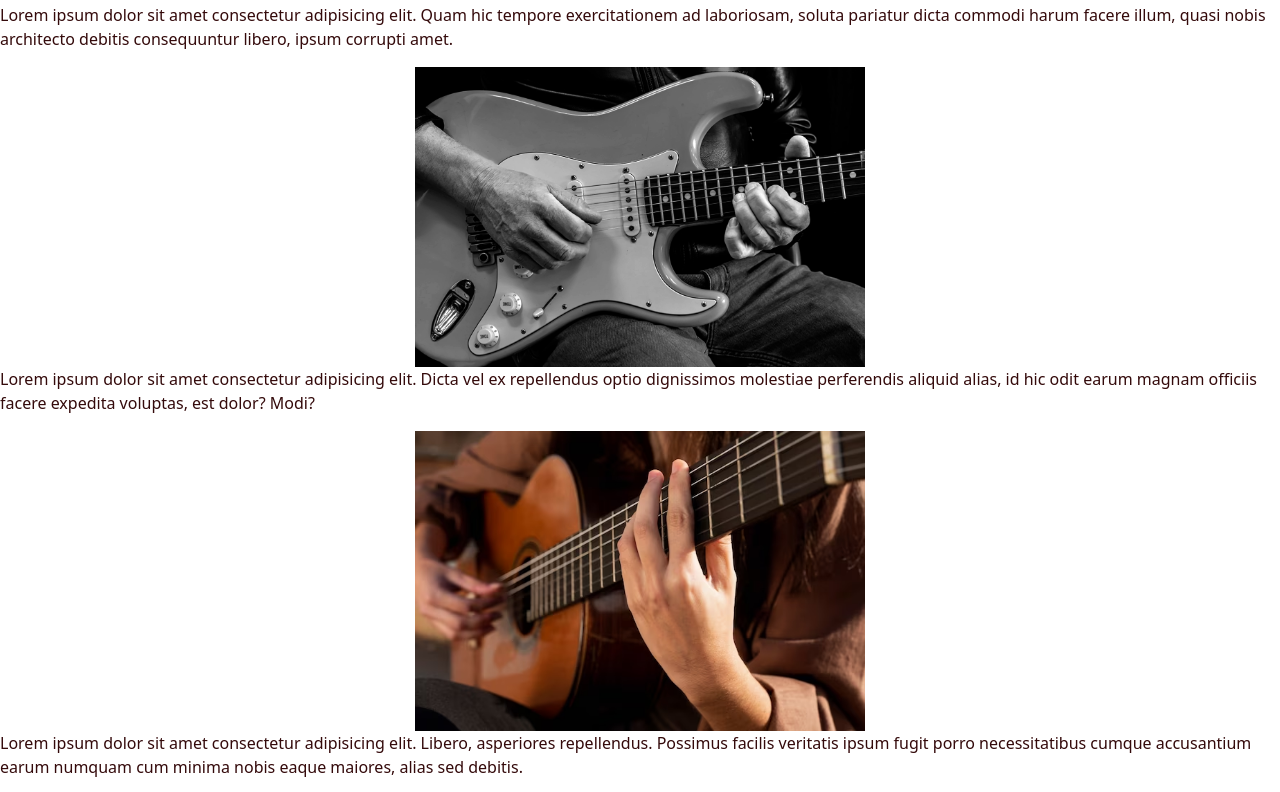
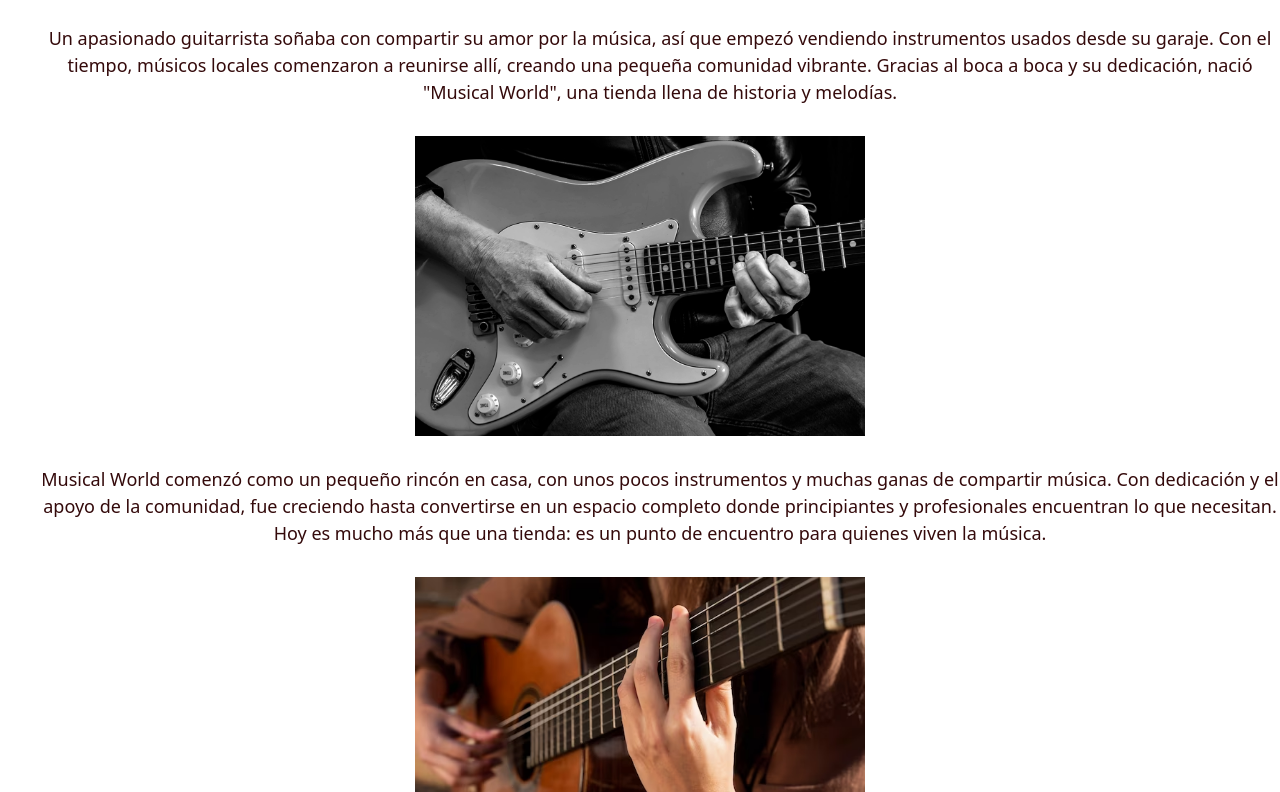
Before and after one commit to Sarah29Zambrano/Musical-World, a plain HTML site: page pages/quienes-somos.html in a window 1280 px wide. Shown: the part 350-1142 px from the top of the page. Drawn offline with nearby package versions, Linux system fonts and the light colour scheme; files whose address does not match are found by name.

```diff
--- a/pages/quienes-somos.html
+++ b/pages/quienes-somos.html
@@ -34,25 +34,21 @@
             <h1>Nuestra Historia</h1>
 
             <div class="guitarrista-inicio">
-                <p>Lorem ipsum dolor sit amet consectetur adipisicing elit. Quam hic tempore exercitationem ad
-                    laboriosam, soluta pariatur dicta commodi harum facere illum, quasi nobis architecto debitis
-                    consequuntur libero, ipsum corrupti amet.</p>
+                <p>Un apasionado guitarrista soñaba con compartir su amor por la música, así que empezó vendiendo instrumentos usados desde su garaje.
+                    Con el tiempo, músicos locales comenzaron a reunirse allí, creando una pequeña comunidad vibrante.
+                    Gracias al boca a boca y su dedicación, nació "Musical World", una tienda llena de historia y melodías.</p>
                 <img src="../assets/img/Guitarra blanco y negro.jpg"
                     alt="Persona tocando la guitarra que sostiene apoyada en su pierna">
             </div>
 
             <div class="guitarrista-inicio">
-                <p>Lorem ipsum dolor sit amet consectetur adipisicing elit. Dicta vel ex repellendus optio dignissimos
-                    molestiae perferendis aliquid alias, id hic odit earum magnam officiis facere expedita voluptas, est
-                    dolor? Modi?</p>
+                <p>Musical World comenzó como un pequeño rincón en casa, con unos pocos instrumentos y muchas ganas de compartir música. Con dedicación y el apoyo de la comunidad, fue creciendo hasta convertirse en un espacio completo donde principiantes y profesionales encuentran lo que necesitan. Hoy es mucho más que una tienda: es un punto de encuentro para quienes viven la música.</p>
                 <img src="../assets/img/Persona tocando la guitarra electroacustica.avif"
                     alt="Persona tocando una guitarra electroacustica">
             </div>
 
             <div class="guitarrista-inicio">
-                <p>Lorem ipsum dolor sit amet consectetur adipisicing elit. Libero, asperiores repellendus. Possimus
-                    facilis veritatis ipsum fugit porro necessitatibus cumque accusantium earum numquam cum minima nobis
-                    eaque maiores, alias sed debitis.</p>
+                <p>Hoy, Musical World es un referente en la ciudad para músicos de todas las edades y estilos. Con una clientela fiel, alianzas con marcas reconocidas y una comunidad activa, la tienda ha logrado combinar pasión, calidad y cercanía. Es el resultado de años de trabajo, amor por la música y el compromiso de ofrecer siempre lo mejor.</p>
                 <img src="../assets/img/Tienda de instrumentos.avif" alt="Una tienda llena de instrumentos musicales">
             </div>
         </section>
--- a/styles/style.css
+++ b/styles/style.css
@@ -191,6 +191,15 @@
         justify-content: center;
     }
 
+    p {
+        width: 100%;
+        text-align: center;
+        font-family: system-ui, -apple-system, BlinkMacSystemFont, 'Segoe UI', Roboto, Oxygen, Ubuntu, Cantarell, 'Open Sans', 'Helvetica Neue', sans-serif;
+        font-size: large;
+        padding: 10px;
+        margin: 20px;
+    }
+
     .musical-world {
         text-align: left;
     }
```
